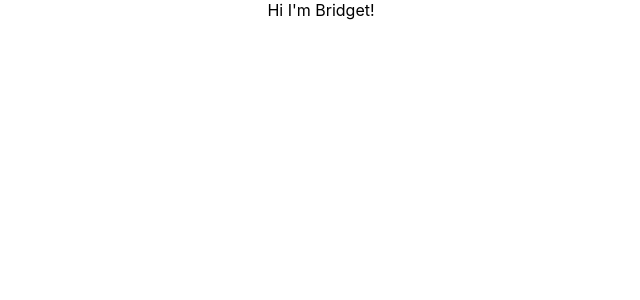
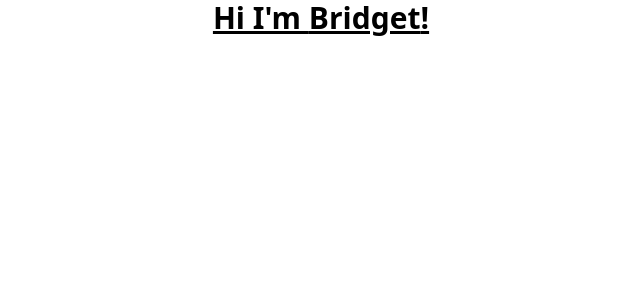
Before and after one commit to Bridgetamana/React_tutorial_1, a React (Create React App) app: page / in a window 1280 px wide. Shown: the top 300 px of the page, without its empty margins (319-959 px from the left). Built offline with nearby package versions, Linux system fonts and the light colour scheme.

Commit message:
tailwindcss setup

```diff
--- a/package.json
+++ b/package.json
@@ -34,5 +34,8 @@
       "last 1 firefox version",
       "last 1 safari version"
     ]
+  },
+  "devDependencies": {
+    "tailwindcss": "^3.4.1"
   }
 }
--- a/src/components/Greet.js
+++ b/src/components/Greet.js
@@ -2,7 +2,7 @@
 
 const Greet = (props) => {
   return (
-    <div>Hi I'm {props.name}!</div>
+    <div className="text-3xl font-bold underline">Hi I'm {props.name}!</div>
   )
 }
 
--- a/src/index.css
+++ b/src/index.css
@@ -1,13 +1,3 @@
-body {
-  margin: 0;
-  font-family: -apple-system, BlinkMacSystemFont, 'Segoe UI', 'Roboto', 'Oxygen',
-    'Ubuntu', 'Cantarell', 'Fira Sans', 'Droid Sans', 'Helvetica Neue',
-    sans-serif;
-  -webkit-font-smoothing: antialiased;
-  -moz-osx-font-smoothing: grayscale;
-}
-
-code {
-  font-family: source-code-pro, Menlo, Monaco, Consolas, 'Courier New',
-    monospace;
-}
+@tailwind base;
+@tailwind components;
+@tailwind utilities;
--- /dev/null
+++ b/tailwind.config.js
@@ -0,0 +1,10 @@
+/** @type {import('tailwindcss').Config} */
+module.exports = {
+  content: [
+    "./src/**/*.{js,jsx,ts,tsx}",
+  ],
+  theme: {
+    extend: {},
+  },
+  plugins: [],
+}
```
Also changed, not shown: 1 other file (tests, documents, lock files or other folders).
